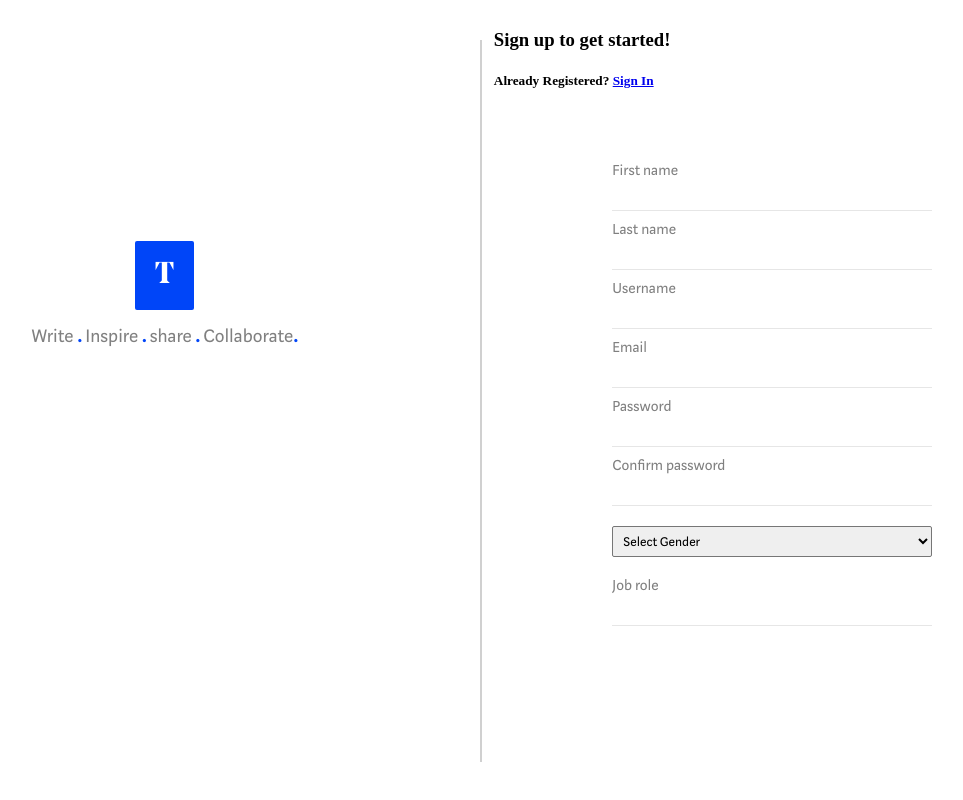
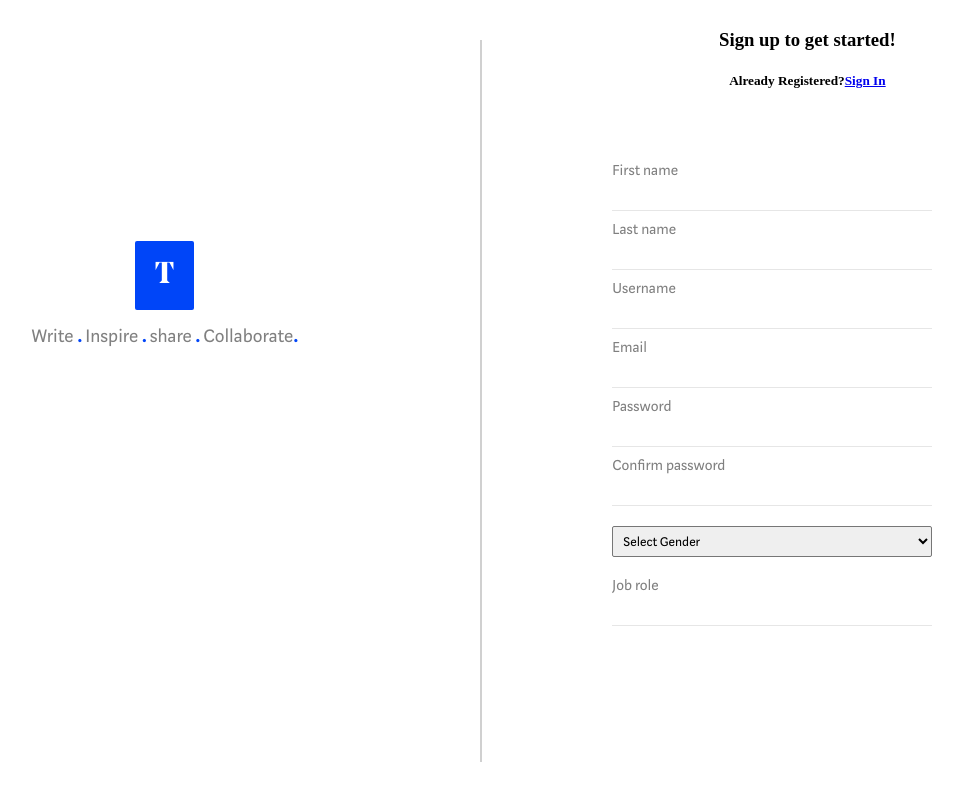
Before and after one commit to RusimbiP/Teamwork, a plain HTML site: page index.html in a window 1280 px wide. Shown: the whole page, without its empty margins (149-1112 px from the left). Drawn offline with Linux system fonts and the light colour scheme; files whose address does not match are found by name.

Commit message:
feat(signup):center contents of h3 and h5 tags [#Finishes 168296149]

```diff
--- a/css/index.css
+++ b/css/index.css
@@ -127,6 +127,11 @@ input:focus{
     overflow: auto;
   }
 
+  h3, h5 {
+    display: flex;
+    justify-content: center;
+  }
+
 }
 
 /* tablet (portrait) ----------- */
```
